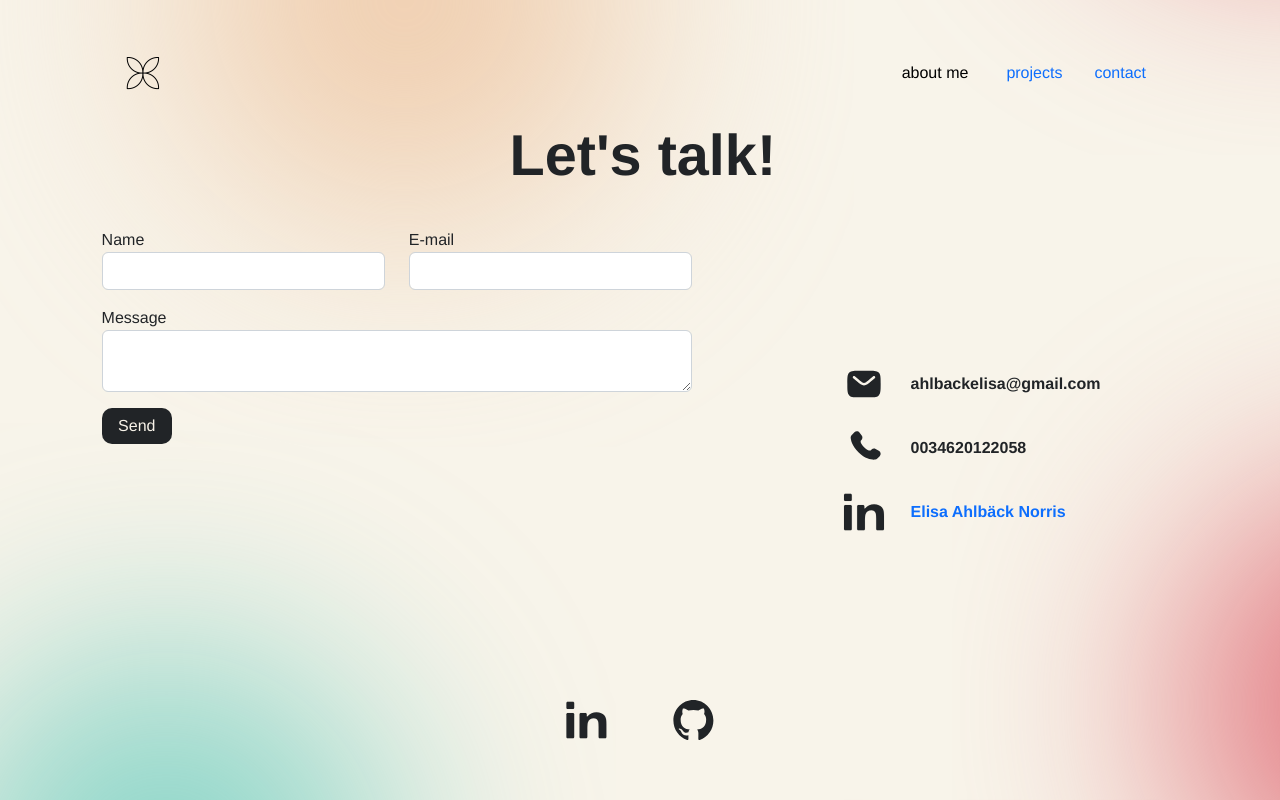
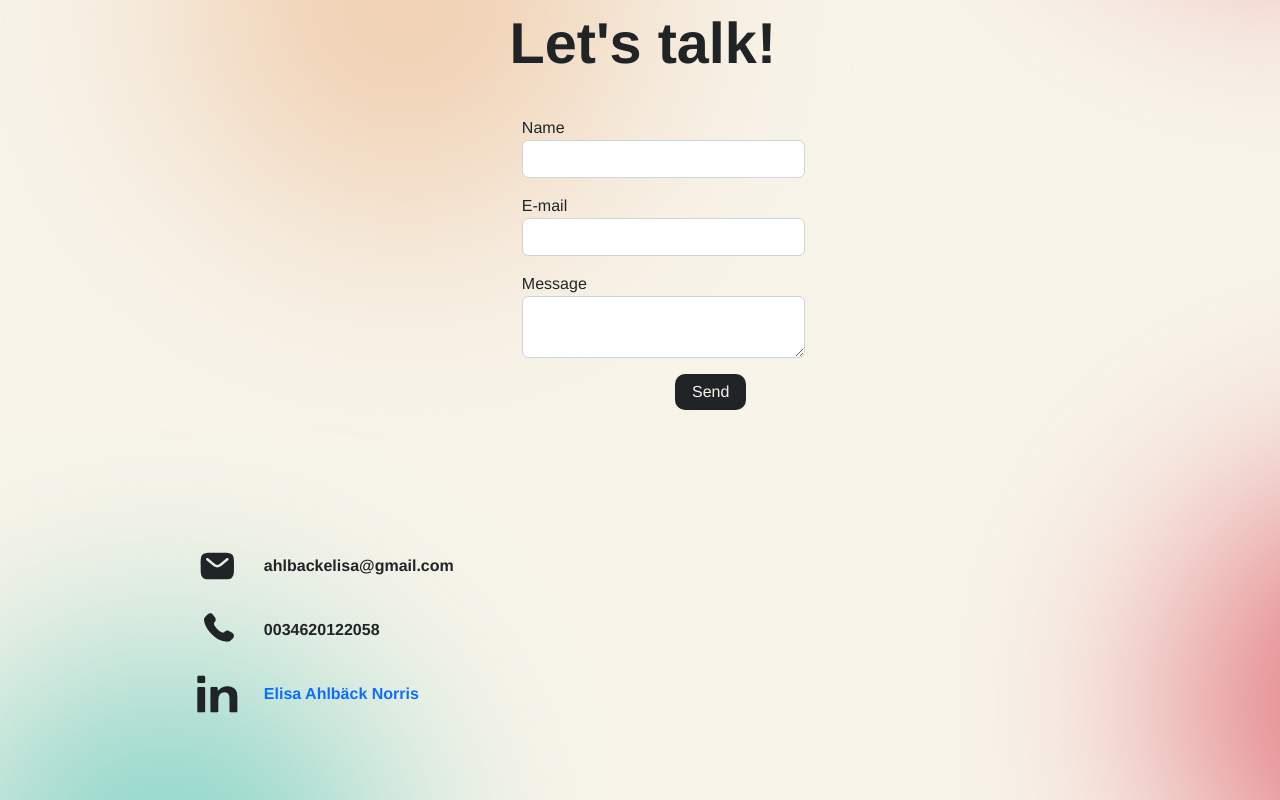
Before and after one commit to elisaahlback/Portfolio-website, a React (Create React App) app in the folder my-app/: page /Contact in a window 1280 px wide. Built offline with nearby package versions, Linux system fonts and the light colour scheme.

Commit message:
refactor: move contact page to main page and update route

```diff
--- a/my-app/src/App.js
+++ b/my-app/src/App.js
@@ -1,7 +1,7 @@
 import { BrowserRouter, Routes, Route } from "react-router-dom";
 import MainPage from './routes/MainPage';
 import Projects from './routes/Projects';
-import ContactPage from './routes/ContactPage';
+import ContactPage from './components/ContactPage';
 import ProjectInfo from './components/ProjectInfo';
 
 
--- a/my-app/src/routes/ContactPage.js
+++ b/my-app/src/components/ContactPage.js
@@ -1,7 +1,7 @@
 import '.././styles/ContactPage.css';
 import React, { useRef, useEffect } from "react";
-import NavBar from '../components/NavBar';
-import Footer from '../components/Footer';
+import NavBar from './NavBar';
+import Footer from './Footer';
 import { ReactComponent as PhoneIcon } from '.././assets/phone.svg';
 import { ReactComponent as EmailIcon } from '.././assets/mail.svg';
 import { ReactComponent as LinkedInIcon } from '.././assets/linkedin.svg';
@@ -30,71 +30,69 @@ export const Contact = () => {
 
 
   return (
-    <div className="App" id="contact-page">
-        <NavBar />
+    <div id="contact-page">
         <div class="row">
-            <div className="col d-flex justify-content-start contact-page-title">
+            <div className="col d-flex justify-content-center contact-page-title">
                 Let's talk!
             </div>
         </div>
 
-        <div class="row contact-row align-items-start justify-content-center flex-wrap">
-            <div className="col-7 flex-column align-items-start">
+        <div class="row contact-row align-items-center justify-content-center flex-wrap">
+            <div className="col-7 flex-column">
                 <form ref={form} id="contact-form" onSubmit={sendEmail}>
                     <div className="row send-message-row justify-content-center mb-3">
                         <div class="col-6 name-label">
                             Name
                             <input class="form-control" type="text" name="name" required />
                         </div>
+                    </div>
+                    <div className="row send-message-row justify-content-center mb-3">
                         <div class="col-6 email-label">
                             E-mail
                             <input class="form-control" type="email" name="email" required />
                         </div>
                     </div>
                     <div class="row send-message-row justify-content-center mb-3">
-                        <div class="col-12">
+                        <div class="col-6">
                             Message
                             <textarea class="form-control text-start" name="message" required />
                         </div>
                     </div>
                     <div class="row send-button-row justify-content-end">
-                        <div class="col-12 text-end">
+                        <div class="col-6 text-end">
                             <button type="submit" class="send-button">Send</button>
                         </div>
                     </div>
                 </form>
             </div>
-            <div class="col-5 d-flex flex-column align-items-center justify-content-center my-auto">
-                <div className="contact-info-box">
+            <div class="col-5 contact-info-box d-flex flex-column align-items-center justify-content-center my-auto">
                     <div className="row contact-info-row mb-4">
-                        <div className="col-3 d-flex justify-content-center align-items-center">
+                        <div className="col-1 d-flex justify-content-center align-items-center">
                             <EmailIcon id="contact-icon" />
                         </div>
-                        <div className="col-9 d-flex align-items-center">
+                        <div className="col-11 d-flex align-items-center">
                             ahlbackelisa@gmail.com
                         </div>
                     </div>
                     <div className="row contact-info-row mb-4">
-                        <div className="col-3 d-flex justify-content-center align-items-center">
+                        <div className="col-1 d-flex justify-content-center align-items-center">
                             <PhoneIcon id="contact-icon" />
                         </div>
-                        <div className="col-9 d-flex align-items-center">
+                        <div className="col-11 d-flex align-items-center">
                             0034620122058
                         </div>
                     </div>
                     <div className="row contact-info-row">
-                        <div className="col-3 d-flex justify-content-center align-items-center">
+                        <div className="col-1 d-flex justify-content-center align-items-center">
                             <LinkedInIcon id="contact-icon" />
                         </div>
-                        <div className="col-9 d-flex align-items-center">
+                        <div className="col-11 d-flex align-items-center">
                             <a href="https://www.linkedin.com/in/elisa-ahlbäck-norris-1102991b6" target="_blank" id="name-linkedin">Elisa Ahlbäck Norris</a>
                         </div>
-                    </div>
                 </div>
             </div>
         </div>
 
-        <Footer />
     </div>
   );
 };
--- a/my-app/src/components/NavBar.js
+++ b/my-app/src/components/NavBar.js
@@ -4,7 +4,7 @@ import { Link as RouterLink } from "react-router-dom";
 import { BrowserRouter as Router, Route, Switch } from 'react-router-dom';
 import MainPage from "../routes/MainPage.js";
 import Projects from "../routes/Projects.js";
-import ContactPage from "../routes/ContactPage.js";
+import ContactPage from "./ContactPage.js";
 
 const NavBar = () => {
     return (
@@ -19,19 +19,19 @@ const NavBar = () => {
 
             <div className="col d-flex justify-content-end">
                 <div className="nav-item d-flex align-items-center mx-3">
-                    <RouterLink to="/#about-me-rectangle" smooth={true} duration={10}>
+                    <RouterLink to="/#aboutme" smooth={true} duration={10}>
                         <button id="nav-button">about me</button>
                     </RouterLink>
                 </div>
                 <div className="nav-item d-flex align-items-center mx-3">
                     <RouterLink to="/Projects" id="nav-button">
                         projects
-                        </RouterLink>
+                    </RouterLink>
                 </div>
                 <div className="nav-item d-flex align-items-center mx-3">
-                    <RouterLink to="/Contact" id="nav-button">
+                    <RouterLink to="/#contact" smooth={true} duration={100} id="nav-button">
                         contact
-                        </RouterLink>
+                    </RouterLink>
                 </div>
             </div>
         </b-row>
--- a/my-app/src/routes/MainPage.js
+++ b/my-app/src/routes/MainPage.js
@@ -1,23 +1,38 @@
 import '.././styles/MainPage.css';
-import React, {useEffect} from "react";
+import React, { useEffect } from "react";
 import { useLocation } from "react-router-dom"; // to get the URL to scroll down to about me section
 import NavBar from '.././components/NavBar';
 import Footer from '.././components/Footer';
 import { Element, scroller } from 'react-scroll';
 import { Link } from 'react-router-dom';
 import projectData from '../data/projectData';
+import ContactPage from '../components/ContactPage';
 
 
-const MainPage = ({project}) => {
+const MainPage = () => {
 
   const location = useLocation();
 
   useEffect(() => {
     // Check if the user came to the page with a hash in the URL (e.g., /#about-me)
-    if(location.hash === "#about-me-rectangle") {
+    if(location.hash === "#aboutme") {
       // Delay the scroll until the component is fully rendered
       setTimeout(() => {
-        scroller.scrollTo("about-me-rectangle", {
+        scroller.scrollTo("aboutme", {
+          duration: 0,
+          delay: 0,
+          smooth: "easeInOutQuart"
+        });
+      }, 100); // Wait for 100ms to ensure the page has rendered
+    }
+  }, [location]); // Watch for changes in the location to trigger scrolling
+
+  useEffect(() => {
+    // Check if the user came to the page with a hash in the URL (e.g., /#about-me)
+    if(location.hash === "#contact") {
+      // Delay the scroll until the component is fully rendered
+      setTimeout(() => {
+        scroller.scrollTo("contact", {
           duration: 0,
           delay: 0,
           smooth: "easeInOutQuart"
@@ -37,7 +52,7 @@ const MainPage = ({project}) => {
         </div>
       </div>
 
-      <Element name="about-me-rectangle" className="about-me-rectangle">
+      <Element name="aboutme" className="aboutme">
         <div className="container-fluid h-100">
           <div className="row h-100">
             <div className="col-6 about-me-left d-flex justify-content-center align-items-center">
@@ -70,8 +85,23 @@ const MainPage = ({project}) => {
           <div className="row justify-content-center">
             <div className="projects-block d-flex align-items-center justify-content-center flex-wrap">
                 {projectData.map((project) => (
-                    <Link to={`/Projects/${project.projectid}`} className="link project-item">
+                    <Link to={`/Projects/${project.projectid}`} className="link project-item" key={project.projectid}>
                         {project.title}
+
+                        {/* Horizontal images */}
+                        <div class="image-set bottom-left">
+                          {project.images.map((image, index) => (
+                            <img src={image.url} alt={image.title} key={index} class="slanted-image" />
+                          ))}
+                        </div>
+
+                        {/* Vertical images */}
+                        <div class="image-set top-right">
+                          {project.images.map((image, index) => (
+                            <img src={image.url} alt={image.title} key={index} class="slanted-image" />
+                          ))}
+                        </div>
+
                     </Link>
                 ))}
             </div>
@@ -85,6 +115,11 @@ const MainPage = ({project}) => {
       </div>
 
 
+      <Element name="contact" className="contact">
+        <ContactPage></ContactPage>
+      </Element>
+
+
     <Footer></Footer>
     </div>
   );
```
